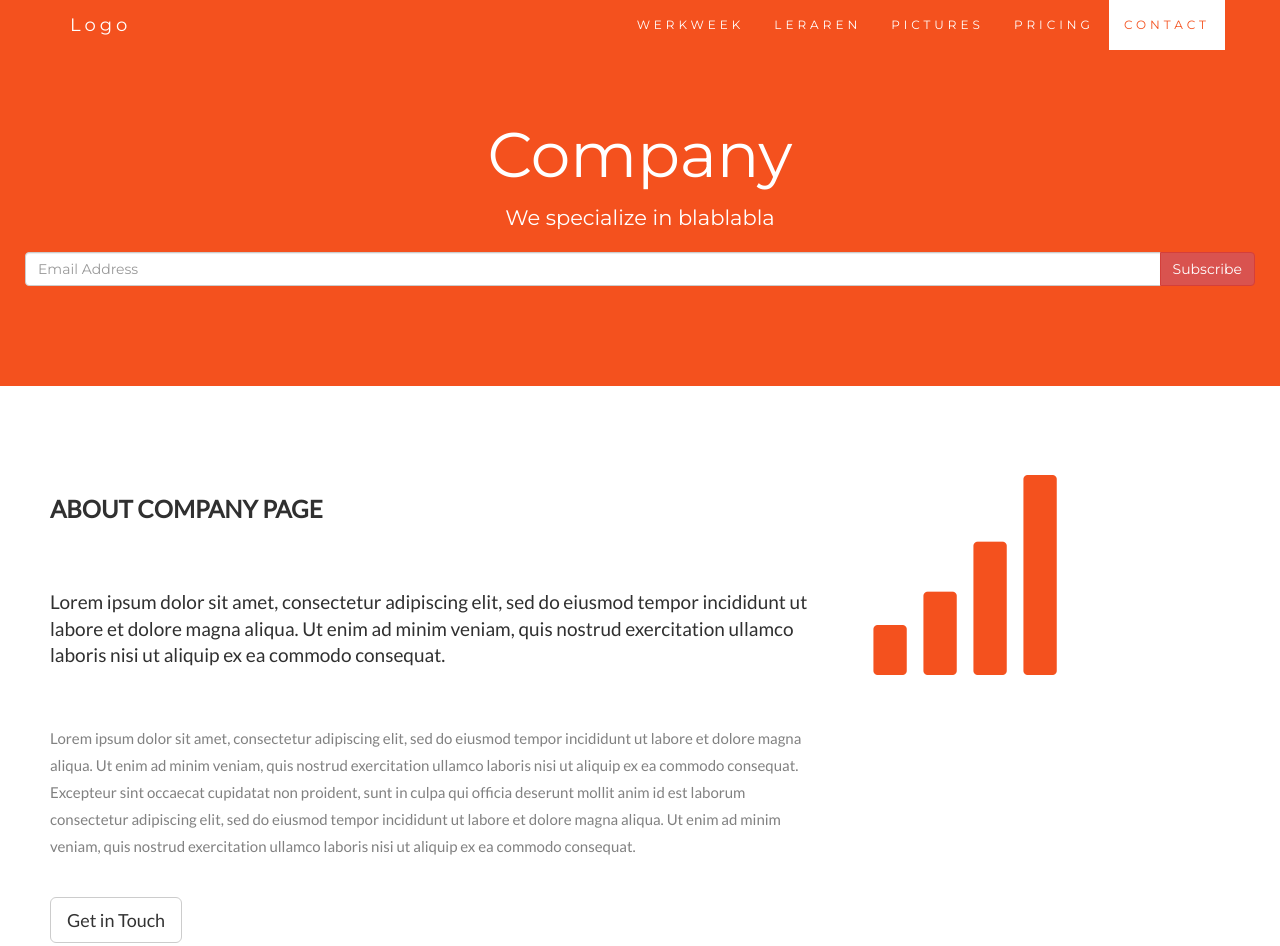
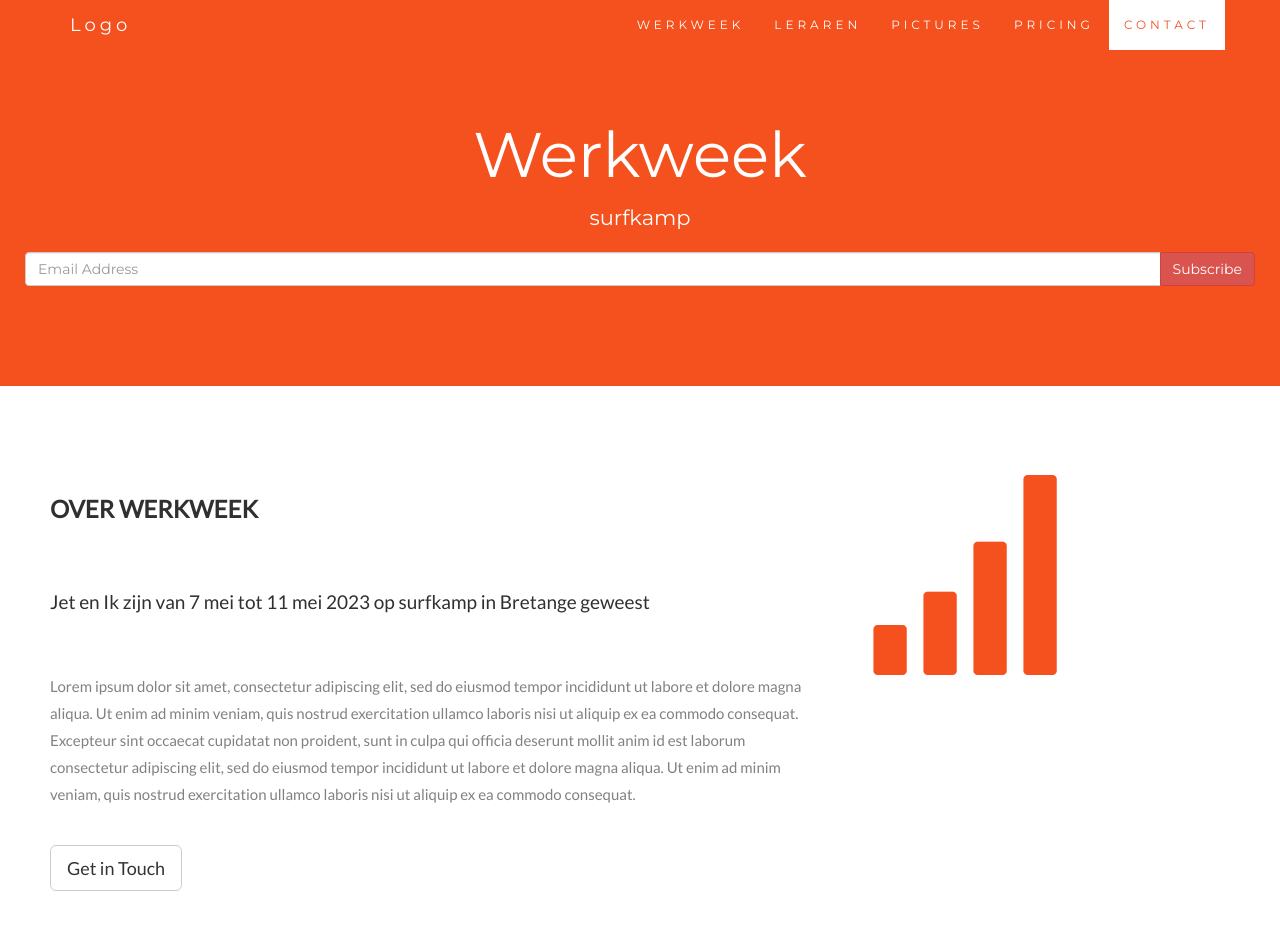
Before and after one commit to Bolammertsma/werkweek, a plain HTML site: page index.html in a window 1280 px wide. Shown: the top 946 px of the page. Drawn offline with nearby package versions, Linux system fonts and the light colour scheme.

Commit message:
Update index.html

```diff
--- a/index.html
+++ b/index.html
@@ -215,8 +215,8 @@
 </nav>
 
 <div class="jumbotron text-center">
-  <h1>Company</h1>
-  <p>We specialize in blablabla</p>
+  <h1>Werkweek</h1>
+  <p>surfkamp</p>
   <form>
     <div class="input-group">
       <input type="email" class="form-control" size="50" placeholder="Email Address" required>
@@ -231,8 +231,8 @@
 <div id="about" class="container-fluid">
   <div class="row">
     <div class="col-sm-8">
-      <h2>About Company Page</h2><br>
-      <h4>Lorem ipsum dolor sit amet, consectetur adipiscing elit, sed do eiusmod tempor incididunt ut labore et dolore magna aliqua. Ut enim ad minim veniam, quis nostrud exercitation ullamco laboris nisi ut aliquip ex ea commodo consequat.</h4><br>
+      <h2>Over werkweek</h2><br>
+      <h4>Jet en Ik zijn van 7 mei tot 11 mei 2023 op surfkamp in Bretange geweest</h4><br>
       <p>Lorem ipsum dolor sit amet, consectetur adipiscing elit, sed do eiusmod tempor incididunt ut labore et dolore magna aliqua. Ut enim ad minim veniam, quis nostrud exercitation ullamco laboris nisi ut aliquip ex ea commodo consequat. Excepteur sint occaecat cupidatat non proident, sunt in culpa qui officia deserunt mollit anim id est laborum consectetur adipiscing elit, sed do eiusmod tempor incididunt ut labore et dolore magna aliqua. Ut enim ad minim veniam, quis nostrud exercitation ullamco laboris nisi ut aliquip ex ea commodo consequat.</p>
       <br><button class="btn btn-default btn-lg">Get in Touch</button>
     </div>
```
